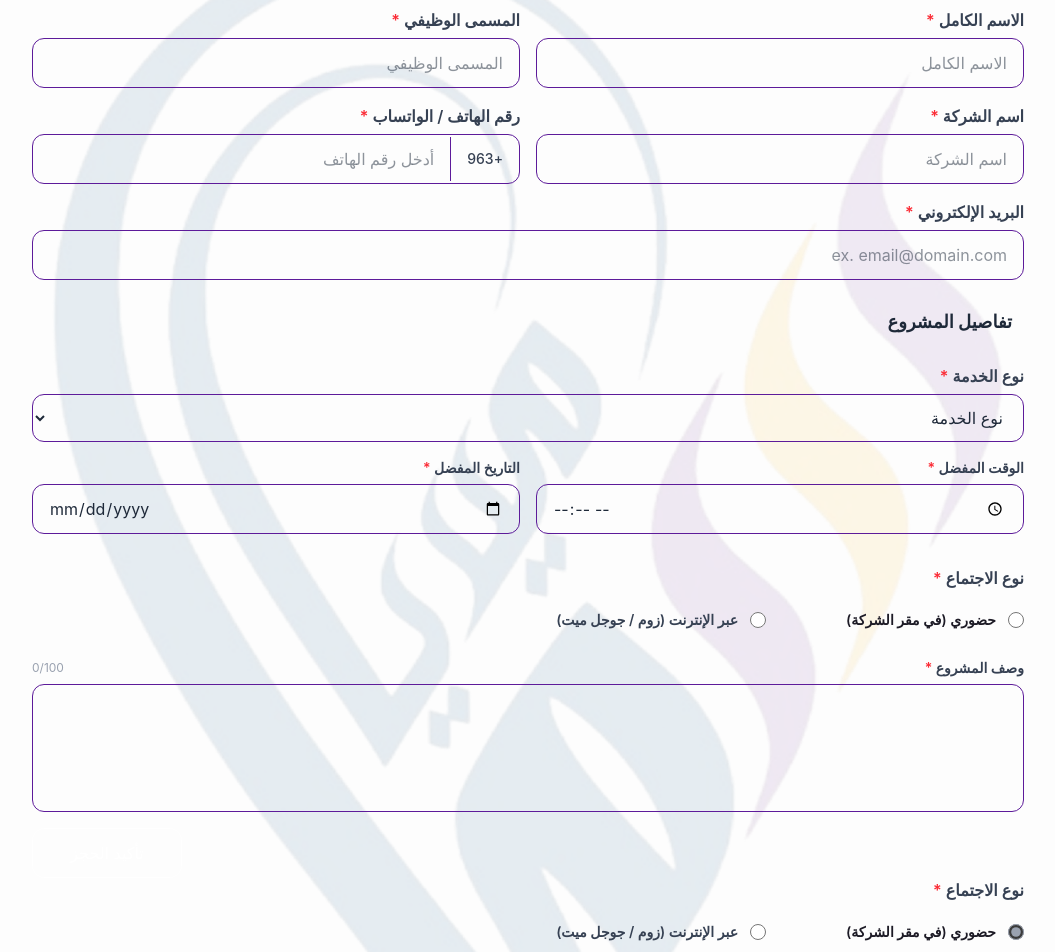
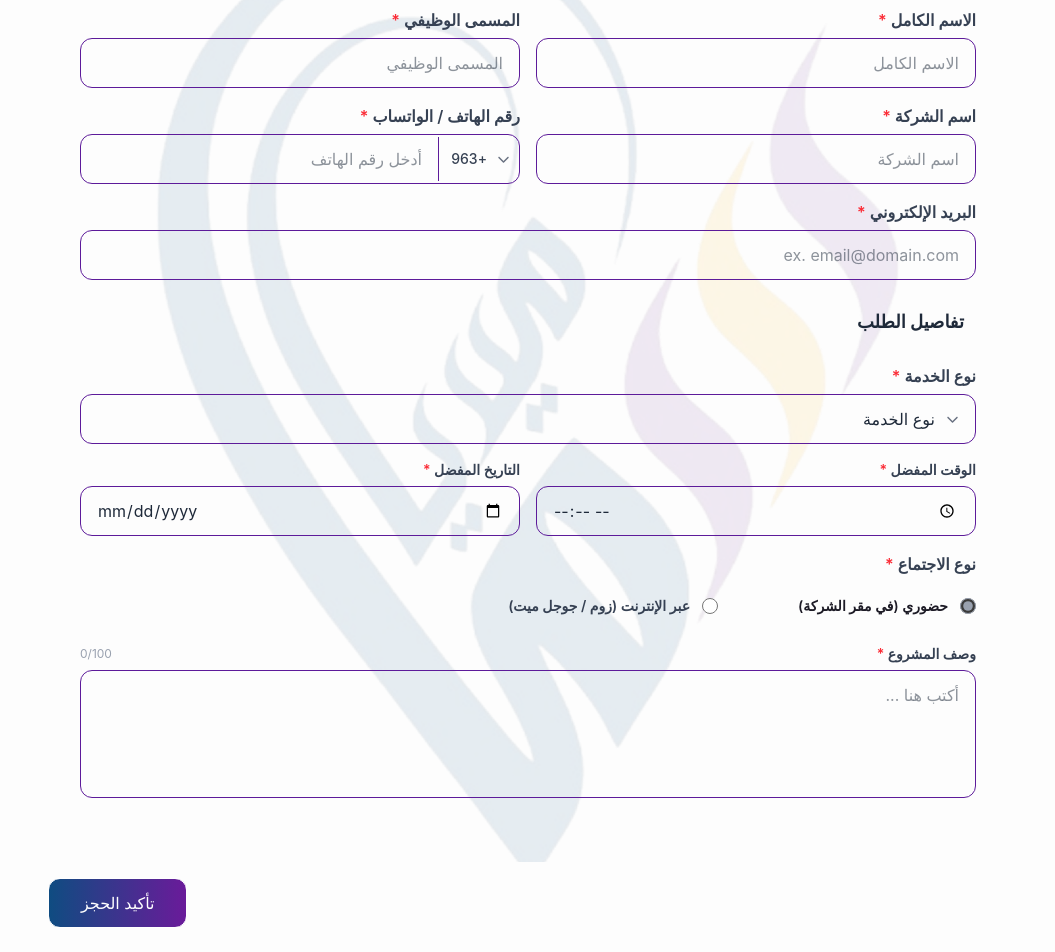
Before and after one commit to Abdalrhman-abd/media-agency-web, a React (Vite) app: page /book-consultation in a window 1280 px wide. Shown: the part 620-1572 px from the top of the page, without its empty margins (112-1167 px from the left). Built offline with nearby package versions, Linux system fonts and the light colour scheme.

Commit message:
fix booking responsev

```diff
--- a/src/features/booking/pages/BookingPage.tsx
+++ b/src/features/booking/pages/BookingPage.tsx
@@ -22,7 +22,7 @@ export const BookingPage: React.FC = () => {
     handleSubmit,
     control,
     reset,
-    formState: { errors, isSubmitting },
+    formState: { errors },
   } = useForm<BookingForm>({
     resolver: zodResolver(bookingSchema),
     defaultValues: {
@@ -45,19 +45,20 @@ export const BookingPage: React.FC = () => {
   }
 
   return (
-    <>
-      <div className='flex justify-center items-center'>
-        <SectionHero title='احجز الآن' subtitle='دعنا نخطط لنجاحك. املأ النموذج وسيتواصل معك خبراؤنا لتحديد موعد جلستك الاستشارية' variant='stacked' className="brand-gradient py-20" />
+    <div className="w-full overflow-x-hidden">
+      <div className='flex justify-center items-center w-full'>
+        <SectionHero title='احجز الآن' subtitle='دعنا نخطط لنجاحك. املأ النموذج وسيتواصل معك خبراؤنا لتحديد موعد جلستك الاستشارية' variant='stacked' className="brand-gradient py-20 w-full" />
       </div>
-      <div className="max-w-5xl mx-auto px-4 py-8 dir-rtl">
-        <div className='ml-0 sm:ml-180'>
+
+      <div className="w-full max-w-5xl mx-auto px-4 sm:px-6 lg:px-8 py-8 dir-rtl box-border">
+        <div className='mb-6 w-full text-right'>
           <SectionTitle title='احجز استشارتك' calssName='text' />
-          <h2 className="text-lg font-bold text-black mt-12">البيانات الشخصية</h2>
+          <h2 className="text-lg font-bold text-black mt-6">البيانات الشخصية</h2>
         </div>
 
-        <form onSubmit={handleSubmit(onSubmit)} className="bg-no-repeat bg-cover bg-center py-16" noValidate style={{ backgroundImage: `url(${BookingImage})` }}>
-          <div className="space-y-4 ">
-            <div className="grid grid-cols-1 md:grid-cols-2 gap-4">
+        <form onSubmit={handleSubmit(onSubmit)} className="w-full bg-no-repeat bg-cover bg-center py-8 sm:py-16 px-4 sm:px-8 rounded-2xl box-border" noValidate style={{ backgroundImage: `url(${BookingImage})` }}>
+          <div className="space-y-4 w-full">
+            <div className="grid grid-cols-1 md:grid-cols-2 gap-4 w-full">
               <Input
                 label="الاسم الكامل"
                 required
@@ -96,8 +97,8 @@ export const BookingPage: React.FC = () => {
               error={errors.email?.message}
             />
 
-            <h2 className="text-lg font-bold text-gray-800 p-3">تفاصيل المشروع</h2>
-            <div className="grid grid-cols-1 md:grid-cols-1 gap-4">
+            <h2 className="text-lg font-bold text-gray-800 p-3">تفاصيل الطلب</h2>
+            <div className="w-full">
               <Select
                 label=" نوع الخدمة"
                 required
@@ -110,7 +111,7 @@ export const BookingPage: React.FC = () => {
                 error={errors.service?.message}
               />
             </div>
-            <div className="grid grid-cols-1 md:grid-cols-2 gap-4 space-y-4">
+            <div className="grid grid-cols-1 md:grid-cols-2 gap-4 w-full">
               <DateField
                 label="الوقت المفضل"
                 type="time"
@@ -126,6 +127,9 @@ export const BookingPage: React.FC = () => {
               />
             </div>
 
+          </div>
+
+          <div className="mt-4 w-full">
             <Controller
               name="meetingType"
               control={control}
@@ -137,7 +141,9 @@ export const BookingPage: React.FC = () => {
                 />
               )}
             />
+          </div>
 
+          <div className="mt-4 w-full">
             <Textarea
               label="وصف المشروع "
               required
@@ -146,42 +152,17 @@ export const BookingPage: React.FC = () => {
               error={errors.description?.message}
             />
           </div>
-          <div className='text-left'>
-            <Button
-              text="تأكيد الحجز"
-              onClick={() => console.log('تم الضغط')}
-            />
-          </div>
+        </form>
 
-          <Controller
-            name="meetingType"
-            control={control}
-            render={({ field }) => (
-              <MeetingTypeRadio
-                value={field.value}
-                onChange={field.onChange}
-                error={errors.meetingType?.message}
-              />
-            )}
-          />
-
-          <Textarea
-            label="وصف المشروع "
-            required
-            maxLength={100}
-            {...register('description')}
-            error={errors.description?.message}
-          />
-        </form >
-        <div className='text-left'>
+        <div className='text-left w-full ml-3'>
           <Button
             text="تأكيد الحجز"
-            onClick={() => console.log('تم الضغط')}
-            className="brand-gradient hover:from-blue-700 hover:to-purple-800 text-white"
+            onClick={handleSubmit(onSubmit)}
+            className="brand-gradient hover:from-blue-700 hover:to-purple-800 text-white w-full sm:w-auto px-8 py-3"
           />
         </div>
       </div>
-    </>
+    </div>
   );
 };
 export default BookingPage;
--- a/src/features/booking/types/booking.types.ts
+++ b/src/features/booking/types/booking.types.ts
@@ -5,7 +5,7 @@ export interface BookingPayload {
   jobTitle: string;
   companyName: string;
   phone: string;
-  countryCode: string; // مثل +963
+  countryCode: string;
   email: string;
   serviceType: string;
   preferredDate: string;
--- a/src/features/forms/PhoneField.tsx
+++ b/src/features/forms/PhoneField.tsx
@@ -1,4 +1,8 @@
-import React, { forwardRef } from 'react';
+import React from 'react';
+import { forwardRef } from 'react';
+import { useState } from 'react';
+import { faChevronDown } from '@fortawesome/free-solid-svg-icons';
+import { FontAwesomeIcon } from '@fortawesome/react-fontawesome';
 
 interface PhoneFieldProps extends React.InputHTMLAttributes<HTMLInputElement> {
   label: string;
@@ -9,6 +13,7 @@ interface PhoneFieldProps extends React.InputHTMLAttributes<HTMLInputElement> {
 export const PhoneField = forwardRef<HTMLInputElement, PhoneFieldProps>(
   ({ label, error, required, id, name, ...props }, ref) => {
     const inputId = id || name;
+    const [selectedCountry, setSelectedCountry] = useState("+963");
 
     return (
       <div className="flex flex-col gap-1.5 w-full">
@@ -16,18 +21,34 @@ export const PhoneField = forwardRef<HTMLInputElement, PhoneFieldProps>(
           {label} {required && <span className="text-red-500">*</span>}
         </label>
 
-        <div className="flex items-center justify-start rounded-xl border border-[#5d1b9a]  focus-within:border-blue-500 focus-within:bg-white transition duration-200 overflow-hidden">
-          <div className="flex items-center justify-start gap-1 px-4 py-3 border-e border-[#5d1b9a] text-gray-700 font-medium text-sm select-none">
-          <span>+963</span>
+        <div className="flex items-center justify-start rounded-xl border border-[#5d1b9a] focus-within:border-blue-500 focus-within:bg-white transition duration-200 overflow-hidden">
+          <div className="relative flex items-center justify-between px-3 py-3 border-e border-[#5d1b9a] text-gray-700 font-medium text-sm select-none bg-transparent">
+            <select
+              value={selectedCountry}
+              onChange={(e) => setSelectedCountry(e.target.value)}
+              className="bg-transparent outline-none border-none cursor-pointer text-gray-700 font-medium text-sm appearance-none pr-5 z-10"
+            >
+              <option value="+963">+963</option>
+              <option value="+966">+966</option>
+              <option value="+971">+971</option>
+              <option value="+962">+962</option>
+              <option value="+961">+961</option>
+            </select>
+            {/* هي ايقونة السهم */}
+            <FontAwesomeIcon
+              icon={faChevronDown}
+              className="absolute right-2 text-xs text-gray-500 pointer-events-none"
+            />
           </div>
+
           <input
             ref={ref}
             id={inputId}
             name={name}
             type="tel"
-            className="w-full px-4  py-3 bg-transparent outline-none text-gray-800 text-right"
+            className="w-full px-4 py-3 bg-transparent outline-none text-gray-800 text-right"
             {...props}
-            />
+          />
         </div>
 
         {error && <span className="text-xs text-red-500">{error}</span>}
--- a/src/features/forms/Select.tsx
+++ b/src/features/forms/Select.tsx
@@ -1,4 +1,6 @@
 import React, { forwardRef } from 'react';
+import { FontAwesomeIcon } from '@fortawesome/react-fontawesome';
+import { faChevronDown } from '@fortawesome/free-solid-svg-icons';
 
 interface Option {
   value: string | number;
@@ -14,7 +16,7 @@ interface SelectProps extends React.SelectHTMLAttributes<HTMLSelectElement> {
 }
 
 export const Select = forwardRef<HTMLSelectElement, SelectProps>(
-  ({ label, options, error, required, id, name, placeholder = ' نوع الخدمة', ...props }, ref) => {
+  ({ label, options, error, required, id, name, placeholder = 'نوع الخدمة', ...props }, ref) => {
     const inputId = id || name;
 
     return (
@@ -23,18 +25,20 @@ export const Select = forwardRef<HTMLSelectElement, SelectProps>(
           {label} {required && <span className="text-red-500">*</span>}
         </label>
 
+        <div className="relative flex items-center w-full">
           <select
             ref={ref}
             id={inputId}
             name={name}
-          className={`w-full px-4 py-3 rounded-xl border outline-none transition duration-200 text-gray-800 cursor-pointer ${
+            defaultValue=""
+            className={`w-full px-4 py-3 pr-10 rounded-xl border outline-none transition duration-200 text-gray-800 cursor-pointer appearance-none bg-transparent ${
               error
                 ? 'border-red-400 focus:border-red-500 bg-red-50/30'
                 : 'border-[#5d1b9a] focus:border-blue-500 focus:bg-white'
             }`}
             {...props}
           >
-          <option value="" disabled selected>
+            <option value="" disabled>
               {placeholder}
             </option>
             {options.map((option) => (
@@ -44,6 +48,12 @@ export const Select = forwardRef<HTMLSelectElement, SelectProps>(
             ))}
           </select>
 
+          <FontAwesomeIcon
+            icon={faChevronDown}
+            className="absolute right-4 text-xs text-gray-500 pointer-events-none"
+          />
+        </div>
+
         {error && <span className="text-xs text-red-500">{error}</span>}
       </div>
     );
--- a/src/features/forms/Textarea.tsx
+++ b/src/features/forms/Textarea.tsx
@@ -10,8 +10,6 @@ interface TextareaProps extends React.TextareaHTMLAttributes<HTMLTextAreaElement
 export const Textarea = forwardRef<HTMLTextAreaElement, TextareaProps>(
   ({ label, error, required, id, name, maxLength = 100, value, defaultValue, onChange, ...props }, ref) => {
     const inputId = id || name;
-
-    // حالة لتتبع طول النص للعداد (تتعامل مع القيمة الحالية سواء كانت تحكمية أو غير تحكمية)
     const [charCount, setCharCount] = useState<number>(
       typeof value === 'string' ? value.length : typeof defaultValue === 'string' ? defaultValue.length : 0
     );
@@ -44,11 +42,11 @@ export const Textarea = forwardRef<HTMLTextAreaElement, TextareaProps>(
           value={value}
           defaultValue={defaultValue}
           onChange={handleChange}
-          className={`w-full px-4 py-3 rounded-xl border outline-none transition duration-200 text-gray-800 resize-none h-32 ${
-            error
+          placeholder='أكتب هنا ...'
+          className={`w-full px-4 py-3 rounded-xl border outline-none transition duration-200 text-gray-800 resize-none h-32 ${error
               ? 'border-red-400 focus:border-red-500 bg-red-50/30'
               : 'border-[#5d1b9a] focus:border-blue-500 focus:bg-white'
-          }`}
+            }`}
           {...props}
         />
 
```
Lines whose indentation alone changed are shown as unchanged.
